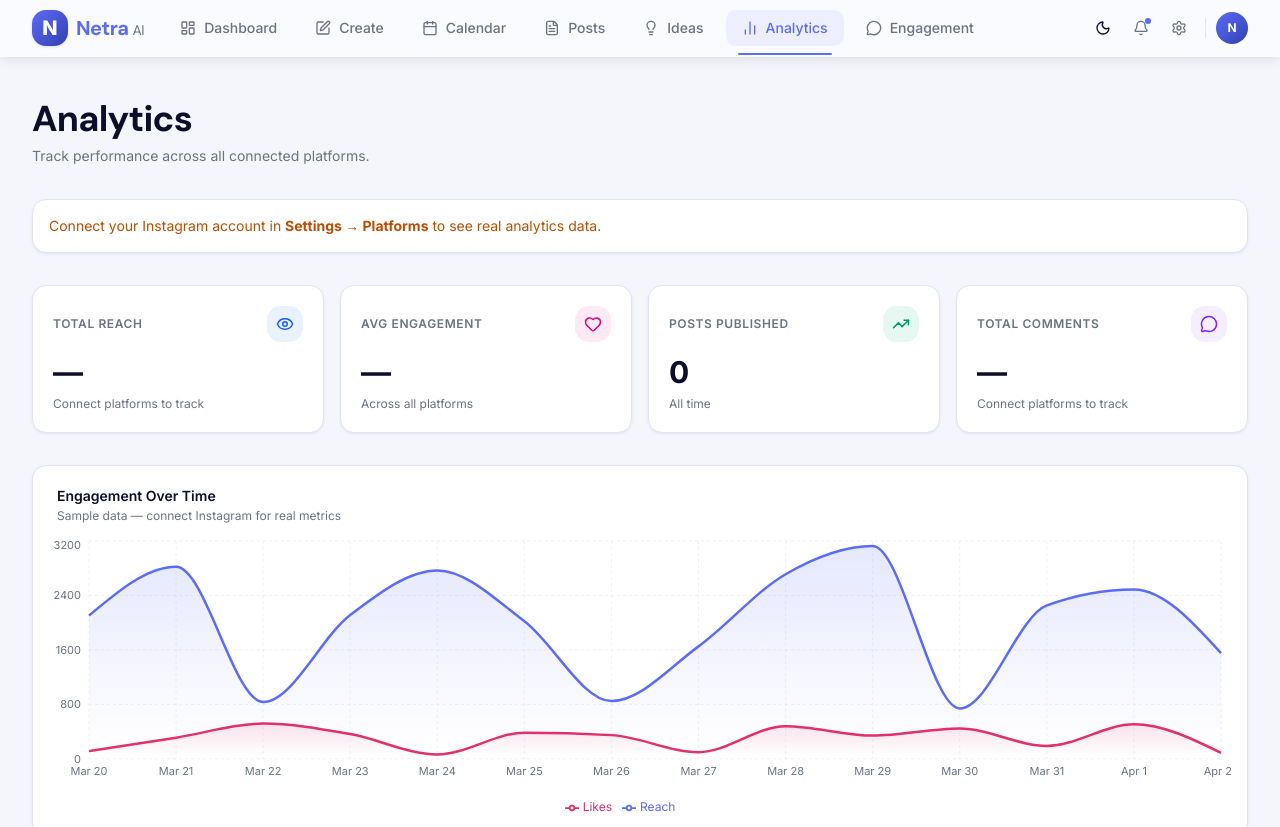
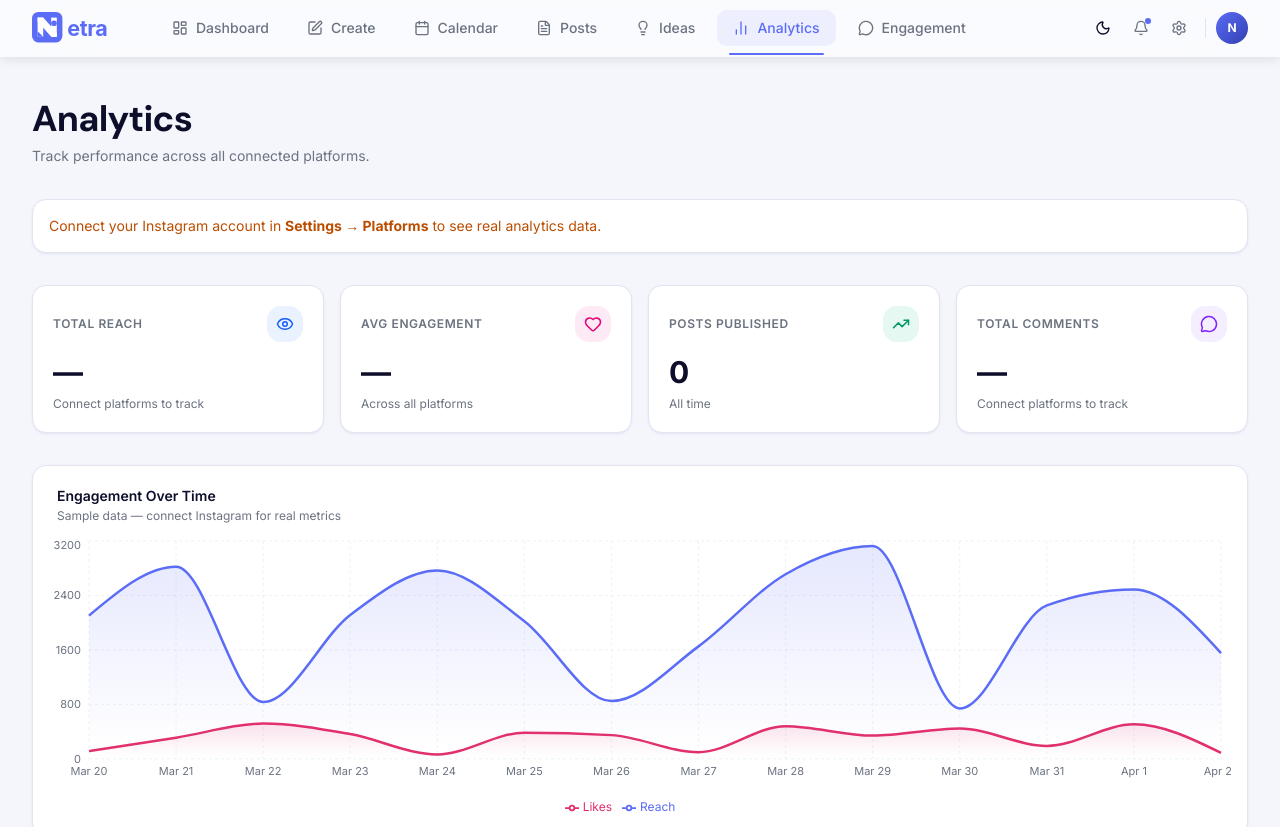
Before and after one commit to NetraAI-Services/netra-ai-workflow, a Next.js app: page /analytics in a window 1280 px wide. Shown: the top 827 px of the page. Built offline with nearby package versions, Linux system fonts and the light colour scheme.

Commit message:
Auto-save: Claude session changes

```diff
--- a/src/app/login/page.tsx
+++ b/src/app/login/page.tsx
@@ -4,6 +4,7 @@ import { useRouter } from 'next/navigation';
 import { signIn } from 'next-auth/react';
 import { NetraLogo } from '@/components/shared/NetraLogo';
 import { ThemeToggle } from '@/components/layout/ThemeToggle';
+import Image from 'next/image';
 import { Button } from '@/components/ui/button';
 import { Input } from '@/components/ui/input';
 import { Label } from '@/components/ui/label';
@@ -84,12 +85,16 @@ export default function LoginPage() {
           background: 'linear-gradient(to top, rgba(8,9,26,0.85) 0%, rgba(8,9,26,0.4) 60%, transparent 100%)',
         }} />
 
-        {/* Top bar — logo only */}
-        <div className="absolute top-8 left-10 z-20 flex items-center gap-2.5">
-          <div className="w-10 h-10 rounded-xl bg-white/20 backdrop-blur-sm flex items-center justify-center text-white text-lg font-extrabold">
-            N
-          </div>
-          <span className="font-heading text-white/90 text-lg font-semibold tracking-tight">Netra AI</span>
+        {/* Top bar — logo */}
+        <div className="absolute top-8 left-10 z-20">
+          <Image
+            src="/netra-logo-white.svg"
+            alt="Netra AI"
+            width={150}
+            height={42}
+            className="h-10 w-auto drop-shadow-lg"
+            priority
+          />
         </div>
 
         {/* Slogan area — large, high contrast */}
--- a/src/components/shared/NetraLogo.tsx
+++ b/src/components/shared/NetraLogo.tsx
@@ -1,29 +1,26 @@
 'use client';
-import { useTheme } from 'next-themes';
 import Link from 'next/link';
 import Image from 'next/image';
 
 interface NetraLogoProps {
   iconOnly?: boolean;
   className?: string;
+  variant?: 'default' | 'white';
 }
 
-export function NetraLogo({ iconOnly = false, className = '' }: NetraLogoProps) {
+export function NetraLogo({ iconOnly = false, className = '', variant = 'default' }: NetraLogoProps) {
+  const src = variant === 'white' ? '/netra-logo-white.svg' : '/netra-logo.svg';
+
   return (
-    <Link href="/dashboard" className={`flex items-center gap-2 select-none ${className}`}>
-      {/* Icon mark */}
-      <div
-        className="flex-shrink-0 w-9 h-9 rounded-xl flex items-center justify-center text-white font-extrabold text-xl shadow-sm"
-        style={{ background: 'linear-gradient(135deg, #5B6CF6 0%, #3340B2 100%)' }}
-      >
-        N
-      </div>
-      {!iconOnly && (
-        <span className="font-heading text-xl font-bold tracking-tight text-foreground">
-          <span style={{ color: '#5B6CF6' }}>Netra</span>
-          <span className="text-muted-foreground font-normal ml-1 text-sm">AI</span>
-        </span>
-      )}
+    <Link href="/dashboard" className={`flex items-center select-none ${className}`}>
+      <Image
+        src={src}
+        alt="Netra AI"
+        width={iconOnly ? 36 : 130}
+        height={iconOnly ? 36 : 38}
+        className={iconOnly ? 'w-9 h-9' : 'h-8 w-auto'}
+        priority
+      />
     </Link>
   );
 }
```
Also changed, not shown: public/netra-logo-white.svg (added), public/netra-logo.svg.
